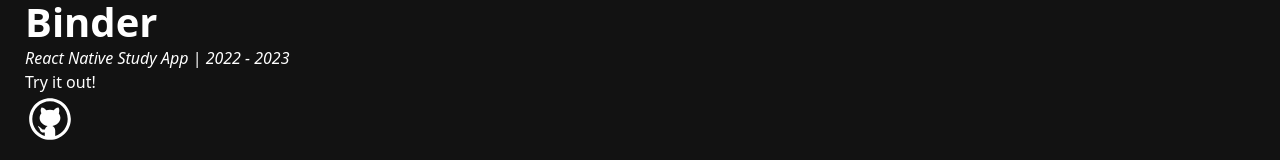
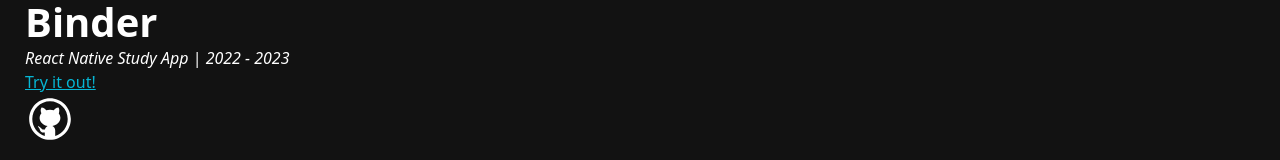
Before and after one commit to clawrenceharris/portfolio, a Next.js app: page /project/1 in a window 1280 px wide. Shown: the part 785-945 px from the top of the page. Built offline with nearby package versions, Linux system fonts and the light colour scheme.

Commit message:
style/styled the try it out link

```diff
--- a/pages/project/[id].jsx
+++ b/pages/project/[id].jsx
@@ -60,7 +60,14 @@ function Project() {
             <div className=" flex flex-row gap-2 items-center">
               {project?.tryItLink && (
                 <Link target="_blank" href={project.tryItLink}>
-                  <p className="underline">Try it out!</p>
+                  <p
+                    style={{
+                      color: "#06b6d4",
+                      textDecoration: "underline",
+                    }}
+                  >
+                    Try it out!
+                  </p>
                 </Link>
               )}
               {project?.github && (
```
